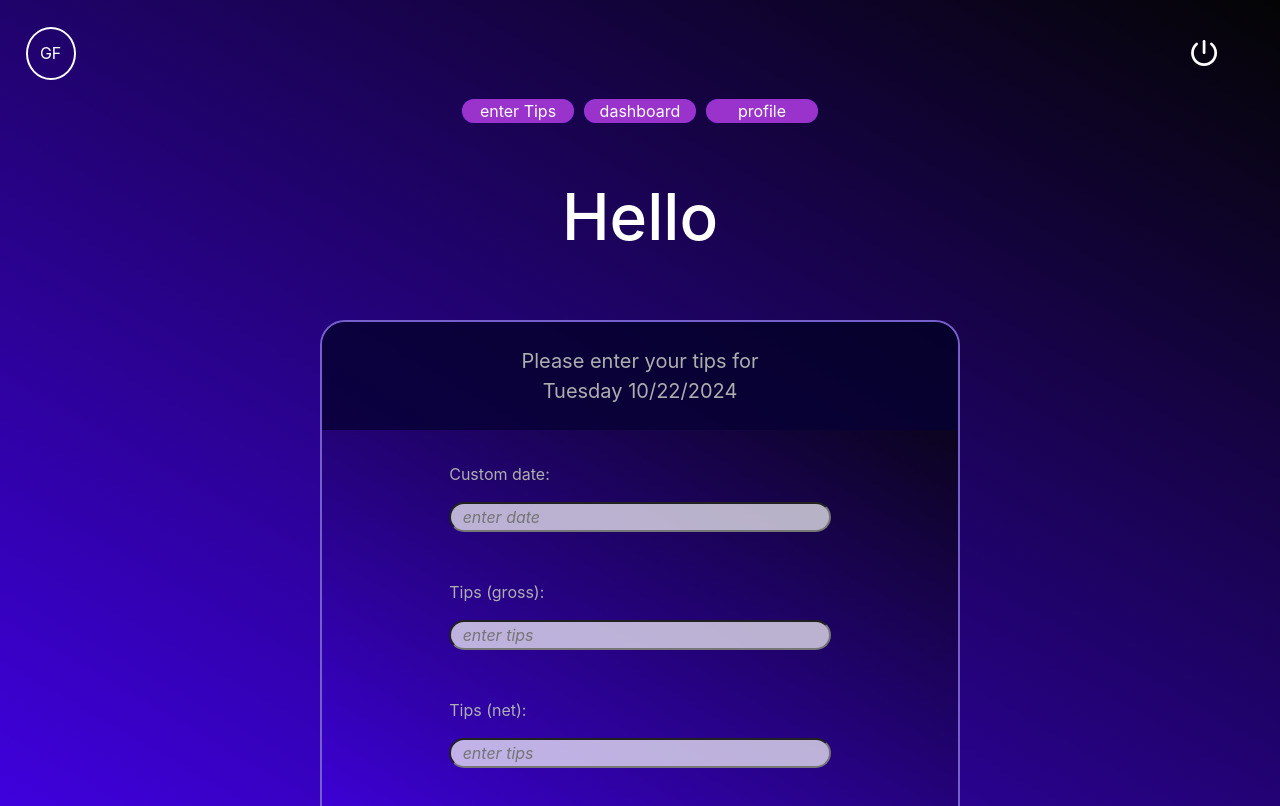
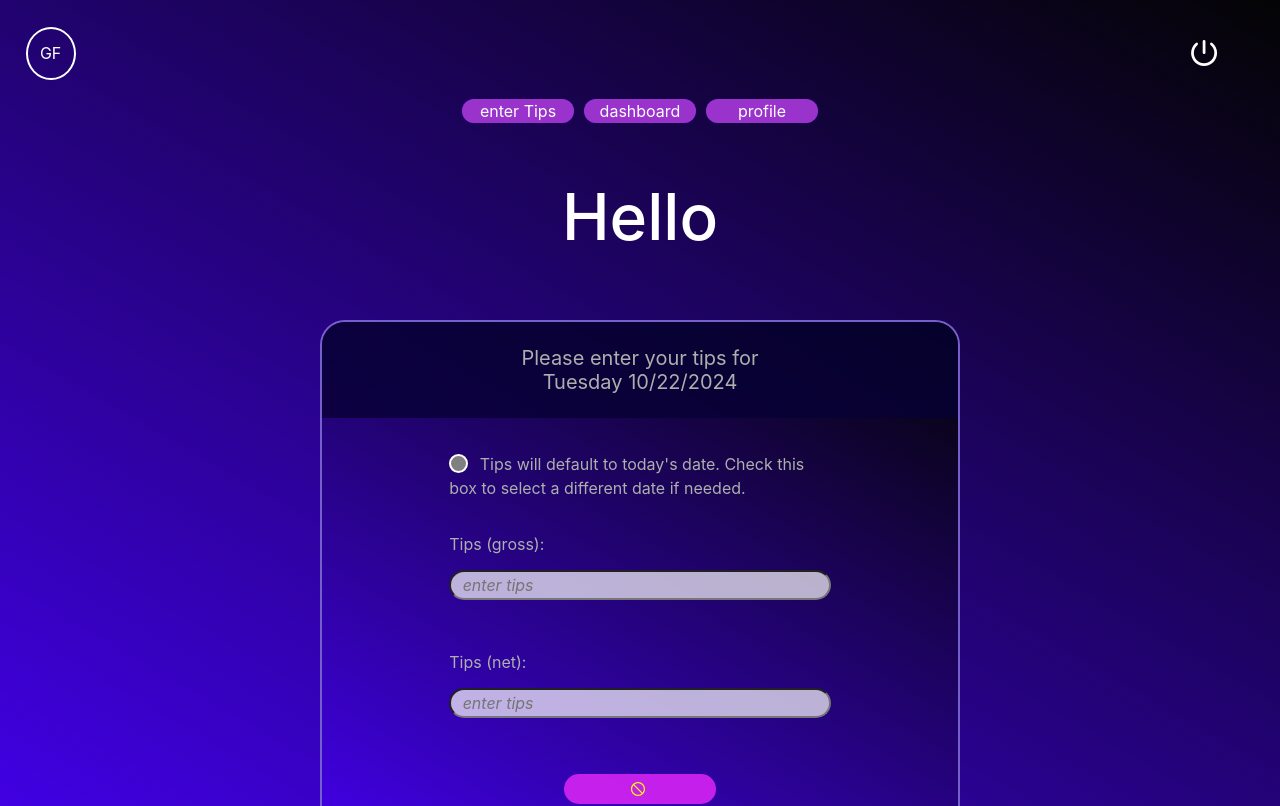
Before and after one commit to Saidou25/TipsTracker, a React (Vite) app: page /enterTips in a window 1280 px wide. Shown: the top 806 px of the page. Built offline with nearby package versions, Linux system fonts and the light colour scheme; no server answers; the database is empty.

Commit message:
customeDate label and input only shows if user selects it. Added style to it

```diff
--- a/src/data.js
+++ b/src/data.js
@@ -61,9 +61,9 @@ const tipsFormData = {
   fields: [
     // {
     //   type: "string",
-    //   label: "Today's date: ",
-    //   placeholder: "",
-    //   inputMod: "string",
+    //   label: "Choose date",
+    //   // placeholder: "",
+    //   // inputMod: "string",
     // },
     {
       tylpe: "string",
--- a/src/pages/EnterTips.css
+++ b/src/pages/EnterTips.css
@@ -4,7 +4,6 @@
   justify-content: center;
   align-items: center;
   margin: 0 !important;
-  /* height: 50px; */
   background-color: rgba(7, 1, 53, 0.8) !important;
   font-size: 20px
 }
@@ -17,19 +16,45 @@
   flex-direction: column;
   justify-content: center;
   padding-bottom: 2rem;
-  /* width: 40% !important; */
   margin: auto;
 }
-.warning-div {
+
+.warning-div-check {
+  display: inline-block; /* Allow the checkbox and text to be in a line */
+  vertical-align: middle; /* Align text vertically with the checkbox */
+}
+.all-checks {
+  -webkit-appearance: none;
+  -moz-appearance: none;
+  appearance: none;
+  display: inline-block; /* Ensures the checkbox stays inline with text */
+  flex-shrink: 0; /* Prevents the checkbox from shrinking */
+  width: 5%; /* Percentage of the parent container's width */
+  max-width: 30px; /* Optional: Set a maximum width */
+  height: auto; /* Automatically adjusts height based on width */
+  aspect-ratio: 1 / 1; /* Ensures the checkbox stays a perfect circle */
+  cursor: pointer;
+  border: 2px solid white;
+  background-color: grey;
+  border-radius: 50%; /* Makes it circular */
+  margin-right: 3%;
+  vertical-align: middle;
+}
+span {
+  vertical-align: middle; /* Vertically align text with checkbox */
+  line-height: normal; /* Adjust line height if needed */
+}
+.warning-div-fa {
   display: flex;
   align-items: center;
+  margin-top: 5px;
 }
 .facheck-circle {
   color: white;
   background-color: green;
   border-radius: 50%;
-  height: 8%;
-  width: 8%;
+  height: 5%;
+  width: 5%;
   margin-right: 3%;
 }
 .card-success {
--- a/src/pages/EnterTipsCard.jsx
+++ b/src/pages/EnterTipsCard.jsx
@@ -25,9 +25,10 @@ const EnterTipsCard = ({ showSuccess, cardBodyTemplate }) => {
   const date = useMemo(() => new Date(), []);
   const { fullDayName, formattedDate } = dateFormat(date);
 
+  const [showCustomDate, setShowCustomDate] = useState(false);
   const [customDate, setCustomDate] = useState("");
-  const [warning, setWarning] = useState("");
-  const [warningConfirmed, setWarningConfirmed] = useState("");
+  const [showWarning, setShowWarning] = useState("");
+  const [showWarningConfirmed, setShowWarningConfirmed] = useState("");
   const [confirm, setConfirm] = useState(false);
   const [users, setUsers] = useState([]);
   const [userTipsData, setUserTipsData] = useState([]);
@@ -44,24 +45,36 @@ const EnterTipsCard = ({ showSuccess, cardBodyTemplate }) => {
   const form = useRef();
   const { fields, footer, templateTitle } = cardBodyTemplate;
 
-  const handleWarning = (e) => {
+  const handleshowWarning = (e) => {
     const { value } = e.target;
     if (value === "on") {
-      setWarning("");
-      setWarningConfirmed("Tips will be updated.");
+      setShowWarning("");
+      setShowWarningConfirmed("Tips will be updated.");
       setConfirm(true);
+    }
+  };
+
+  const handleshowCustomDate = (e) => {
+    const { name, value } = e.target;
+    // console.log(name, value);
+    if (name === "show-custom-date" && value === "on") {
+      setShowCustomDate(true);
+    }
+    if (name === "cancel-custom-date" && value === "on") {
+      setShowCustomDate(false);
+      setShowWarningConfirmed(false);
     }
   };
 
   const handleChange = (e) => {
     const { name, value } = e.target;
     setErrorMessage("");
-    setWarning("");
-    console.log(name, value);
+    setShowWarning("");
+    // console.log(name, value);
     if (name === "Custom date: ") {
-      setWarningConfirmed("");
+      setShowWarningConfirmed("");
       const regex = /^(0[1-9]|1[0-2])\/(0[1-9]|[1-2][0-9]|3[0-1])\/\d{4}$/;
-      if (!regex.test(value)) {
+      if (!regex.test(value) && value.length >= 10) {
         setErrorMessage("Entry must match MM/DD/YYYY format.");
         return;
       }
@@ -90,7 +103,7 @@ const EnterTipsCard = ({ showSuccess, cardBodyTemplate }) => {
           dayName: fullCustomDayName,
           date: formattedCustomDate,
         });
-        setWarning(
+        setShowWarning(
           `You are attempting to overwrite your tips for ${formattedCustomDate}. Please confirm that this is intentional.`
         );
         return;
@@ -113,17 +126,18 @@ const EnterTipsCard = ({ showSuccess, cardBodyTemplate }) => {
     setLoading(false);
     setDisabledButton(true);
     setErrorMessage("");
+    setCustomDate("");
+    setShowCustomDate(false);
+    setShowWarning("");
+    setShowWarningConfirmed("");
+    setConfirm(false);
+    setUserTipsData([]);
     setFormState({
       TipsGross: 0,
       TipsNet: 0,
       dayName: fullDayName,
       date: formattedDate,
     });
-    setCustomDate("");
-    setWarning("");
-    setWarningConfirmed("");
-    setConfirm(false);
-    setUserTipsData([]);
   };
 
   // if user wants to re-adjust the tips entered form the same day
@@ -195,7 +209,7 @@ const EnterTipsCard = ({ showSuccess, cardBodyTemplate }) => {
       );
       if (!loggedinUser[0].tips.length) {
         updateTheCollection();
-        console.log("first time");
+        // console.log("first time");
       } else {
         const allUserTips = loggedinUser[0].tips;
         for (let userTips of allUserTips) {
@@ -239,7 +253,6 @@ const EnterTipsCard = ({ showSuccess, cardBodyTemplate }) => {
   }, []);
 
   useEffect(() => {
-    console.log(formState)
     // When the form is completely filled (even if autocomplete fills it) we enable the submit button
     if (!formState.TipsGross || !formState.TipsNet) {
       setDisabledButton(true);
@@ -248,7 +261,10 @@ const EnterTipsCard = ({ showSuccess, cardBodyTemplate }) => {
       setErrorMessage("Net tips must be less than Gross tips.");
       setDisabledButton(true);
       return;
-    } else ((formState.TipsGross && formState.TipsNet) && (formState.TipsGross > formState.TipsNet))
+    } else
+      formState.TipsGross &&
+        formState.TipsNet &&
+        formState.TipsGross > formState.TipsNet;
     setDisabledButton(false);
   }, [formState]);
 
@@ -256,9 +272,25 @@ const EnterTipsCard = ({ showSuccess, cardBodyTemplate }) => {
     <form ref={form} role="form" className="tips-form" onSubmit={handleSubmit}>
       <div className="my-2 g-0">
         <br />
+
         {fields &&
           fields.map((field) => (
             <div className="tips-label-input" key={field.label}>
+              {field.label === "Custom date: " && !showCustomDate ? (
+                <div className="showWarning-div-check">
+                  <input
+                    className="all-checks"
+                    type="checkbox"
+                    name="show-custom-date"
+                    onClick={handleshowCustomDate}
+                  />
+                  <span>
+                    Tips will default to today's date. Check this box to select
+                    a different date if needed.
+                  </span>
+                </div>
+              ) : (
+                <>
                   <label
                     data-testid={`enterTipsForm-label-${field.label}`}
                     htmlFor={field.label}
@@ -267,14 +299,9 @@ const EnterTipsCard = ({ showSuccess, cardBodyTemplate }) => {
                   >
                     {field.label === "TipsGross" && <span>Tips (gross): </span>}
                     {field.label === "TipsNet" && <span>Tips (net): </span>}
-                {field.label !== "TipsNet" && field.label !== "TipsGross" && (
-                  <span>{field.label}</span>
-                )}
+                    {field.label !== "TipsNet" &&
+                      field.label !== "TipsGross" && <span>{field.label}</span>}
                   </label>
-
-              {field.label === "Today's date: " ? (
-                <div className="mb-3">{formattedDate}</div>
-              ) : (
                   <input
                     data-testid="login"
                     id={field.label}
@@ -287,23 +314,41 @@ const EnterTipsCard = ({ showSuccess, cardBodyTemplate }) => {
                     value={formState.label}
                     onChange={handleChange}
                   />
+                  {field.label === "Custom date: " && showCustomDate && (
+                    <div className="show-custom-date">
+                      <input
+                        className="all-checks"
+                        type="checkbox"
+                        name="cancel-custom-date"
+                        onClick={handleshowCustomDate}
+                      />
+                      <span>Cancel custom date</span>
+                    </div>
                   )}
-              {field.label === "Custom date: " && warning && (
-                <>
-                  <span>{warning}</span>
+                  {field.label === "Custom date: " && showWarning && (
+                    <div className="showWarning-div-check">
                       <input
+                        className="all-checks"
                         type="checkbox"
-                    name="warning"
-                    onClick={handleWarning}
+                        name="showWarning"
+                        onClick={handleshowWarning}
                       />
+                      <span>{showWarning}</span>
+                    </div>
+                  )}
+                  {field.label === "Custom date: " && showWarningConfirmed && (
+                    <div className="showWarning-div-fa">
+                      <FaRegCheckCircle className="facheck-circle" />
+                      <span>{showWarningConfirmed}</span>
+                    </div>
+                  )}
                 </>
               )}
-              {field.label === "Custom date: " && warningConfirmed && (
-                <div className="warning-div">
-                  <FaRegCheckCircle className="facheck-circle" />
-                  <span>{warningConfirmed}</span>
-                </div>
-              )}
+              {/*
+              {field.label === "Today's date: " ? (
+                <div className="mb-3">{formattedDate}</div>
+              ) : ( */}
+              {/* // )} */}
             </div>
           ))}
         {errorMessage ? <Error message={errorMessage} /> : null}
```
Lines whose indentation alone changed are shown as unchanged.
